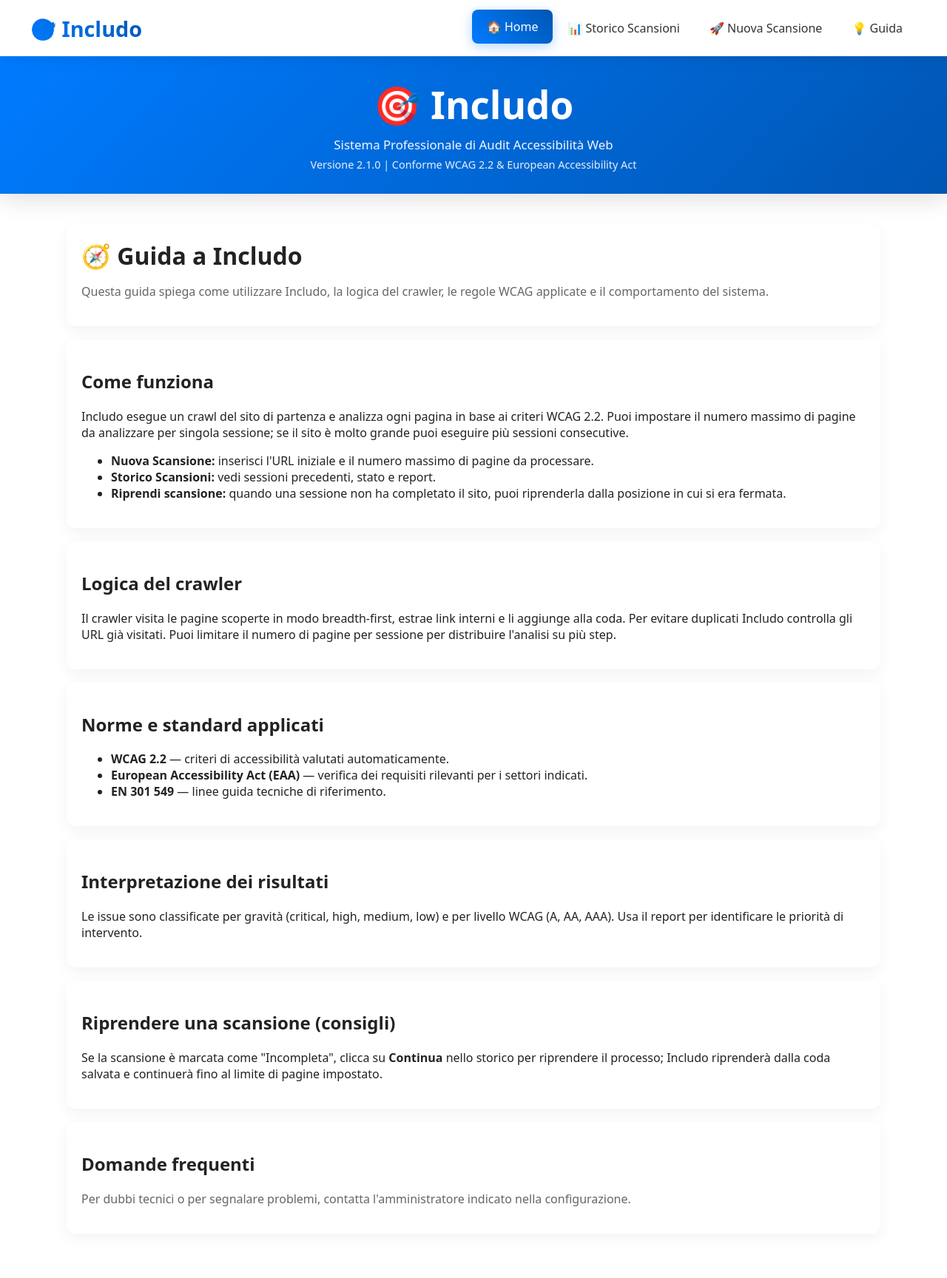
After one commit to francoaquini/includo, a PHP site: page /pages/help.php in a window 1280 px wide. The commit adds this page. Shown: the whole page at 74% size. Run offline with PHP 8.4, Linux system fonts and the light colour scheme; some libraries are stand-ins or nearby versions.

Commit message:
Feat: header partial, help page, resume/incomplete sessions, navbar link fixes and header styling

```diff
--- a/assets/navbar.css
+++ b/assets/navbar.css
@@ -38,3 +38,19 @@
     .nav-menu { gap: 6px; }
     .nav-link { padding: 10px 12px; }
 }
+
+/* Header (full-width) */
+.site-header {
+    width: 100%;
+    background: linear-gradient(135deg, #007bff, #0056b3);
+    color: white; padding: 30px 0; box-shadow: 0 8px 30px rgba(0,0,0,0.12);
+}
+.site-header .header { text-align: center; }
+.site-header .header h1 { margin: 0; font-size: 3.2em; font-weight: 800; }
+.site-header .subtitle { opacity: 0.95; margin-top: 8px; font-size: 1.05em; }
+.site-header .version { opacity: 0.9; margin-top: 6px; font-size: 0.9em; }
+
+@media (max-width: 768px) {
+    .site-header { padding: 20px 0; }
+    .site-header .header h1 { font-size: 2em; }
+}
--- /dev/null
+++ b/pages/help.php
@@ -0,0 +1,73 @@
+<?php
+/**
+ * Pagina Guida - spiegazioni su funzionamento, logica e norme rispettate
+ */
+
+?>
+<!DOCTYPE html>
+<html lang="it">
+<head>
+    <meta charset="utf-8">
+    <meta name="viewport" content="width=device-width,initial-scale=1">
+    <title>Guida - Includo</title>
+    <link rel="stylesheet" href="<?php echo INCLUDO_BASE_PATH; ?>assets/navbar.css">
+    <style>
+        body{font-family:system-ui,-apple-system,Segoe UI,Roboto,Ubuntu,Arial,sans-serif;margin:0;color:#222}
+        .wrap{max-width:1100px;margin:24px auto;padding:18px}
+        .card{background:#fff;padding:20px;border-radius:12px;box-shadow:0 6px 20px rgba(0,0,0,.05);margin-bottom:18px}
+        h1{margin:0 0 8px}
+        .muted{color:#666}
+        pre{background:#f6f8fa;padding:12px;border-radius:8px;overflow:auto}
+    </style>
+</head>
+<body>
+<?php require __DIR__ . '/../partials/navbar.php'; ?>
+<?php require __DIR__ . '/../partials/header.php'; ?>
+
+<div class="wrap">
+    <div class="card">
+        <h1>🧭 Guida a Includo</h1>
+        <p class="muted">Questa guida spiega come utilizzare Includo, la logica del crawler, le regole WCAG applicate e il comportamento del sistema.</p>
+    </div>
+
+    <div class="card">
+        <h2>Come funziona</h2>
+        <p>Includo esegue un crawl del sito di partenza e analizza ogni pagina in base ai criteri WCAG 2.2. Puoi impostare il numero massimo di pagine da analizzare per singola sessione; se il sito è molto grande puoi eseguire più sessioni consecutive.</p>
+        <ul>
+            <li><strong>Nuova Scansione:</strong> inserisci l'URL iniziale e il numero massimo di pagine da processare.</li>
+            <li><strong>Storico Scansioni:</strong> vedi sessioni precedenti, stato e report.</li>
+            <li><strong>Riprendi scansione:</strong> quando una sessione non ha completato il sito, puoi riprenderla dalla posizione in cui si era fermata.</li>
+        </ul>
+    </div>
+
+    <div class="card">
+        <h2>Logica del crawler</h2>
+        <p>Il crawler visita le pagine scoperte in modo breadth-first, estrae link interni e li aggiunge alla coda. Per evitare duplicati Includo controlla gli URL già visitati. Puoi limitare il numero di pagine per sessione per distribuire l'analisi su più step.</p>
+    </div>
+
+    <div class="card">
+        <h2>Norme e standard applicati</h2>
+        <ul>
+            <li><strong>WCAG 2.2</strong> — criteri di accessibilità valutati automaticamente.</li>
+            <li><strong>European Accessibility Act (EAA)</strong> — verifica dei requisiti rilevanti per i settori indicati.</li>
+            <li><strong>EN 301 549</strong> — linee guida tecniche di riferimento.</li>
+        </ul>
+    </div>
+
+    <div class="card">
+        <h2>Interpretazione dei risultati</h2>
+        <p>Le issue sono classificate per gravità (critical, high, medium, low) e per livello WCAG (A, AA, AAA). Usa il report per identificare le priorità di intervento.</p>
+    </div>
+
+    <div class="card">
+        <h2>Riprendere una scansione (consigli)</h2>
+        <p>Se la scansione è marcata come "Incompleta", clicca su <strong>Continua</strong> nello storico per riprendere il processo; Includo riprenderà dalla coda salvata e continuerà fino al limite di pagine impostato.</p>
+    </div>
+
+    <div class="card">
+        <h2>Domande frequenti</h2>
+        <p class="muted">Per dubbi tecnici o per segnalare problemi, contatta l'amministratore indicato nella configurazione.</p>
+    </div>
+</div>
+</body>
+</html>
--- /dev/null
+++ b/partials/header.php
@@ -0,0 +1,13 @@
+<?php
+// Shared full-width header partial
+// Uses INCLUDO_BASE_PATH for links if available
+?>
+<header class="site-header">
+    <div class="container">
+        <div class="header">
+            <h1>🎯 Includo</h1>
+            <div class="subtitle">Sistema Professionale di Audit Accessibilità Web</div>
+            <div class="version">Versione 2.1.0 | Conforme WCAG 2.2 & European Accessibility Act</div>
+        </div>
+    </div>
+</header>
--- a/partials/navbar.php
+++ b/partials/navbar.php
@@ -2,22 +2,23 @@
 // Partial: shared navigation bar
 // Can be required from pages in different folders. The active class depends on $_GET['page']
 $current = isset($_GET['page']) ? $_GET['page'] : null;
+$base = defined('INCLUDO_BASE_PATH') ? INCLUDO_BASE_PATH : '/';
 ?>
 <nav class="navbar">
     <div class="nav-container">
-        <a href="?" class="nav-brand">🎯 Includo</a>
+        <a href="<?php echo $base; ?>" class="nav-brand">🎯 Includo</a>
         <ul class="nav-menu">
             <li class="nav-item">
-                <a href="?" class="nav-link <?php echo ($current === null ? 'active' : ''); ?>">🏠 Home</a>
+                <a href="<?php echo $base; ?>" class="nav-link <?php echo ($current === null ? 'active' : ''); ?>">🏠 Home</a>
             </li>
             <li class="nav-item">
-                <a href="?page=sessions" class="nav-link <?php echo ($current === 'sessions' ? 'active' : ''); ?>">📊 Storico Scansioni</a>
+                <a href="<?php echo $base; ?>?page=sessions" class="nav-link <?php echo ($current === 'sessions' ? 'active' : ''); ?>">📊 Storico Scansioni</a>
             </li>
             <li class="nav-item">
-                <a href="?page=new" class="nav-link <?php echo ($current === 'new' ? 'active' : ''); ?>">🚀 Nuova Scansione</a>
+                <a href="<?php echo $base; ?>?page=new" class="nav-link <?php echo ($current === 'new' ? 'active' : ''); ?>">🚀 Nuova Scansione</a>
             </li>
             <li class="nav-item">
-                <a href="?page=help" class="nav-link <?php echo ($current === 'help' ? 'active' : ''); ?>">💡 Guida</a>
+                <a href="<?php echo $base; ?>?page=help" class="nav-link <?php echo ($current === 'help' ? 'active' : ''); ?>">💡 Guida</a>
             </li>
         </ul>
     </div>
```
Also changed, not shown: IncludoAuditor.php (+96 -2 lines), includo.php (+23 -11 lines), pages/sessions.php (+13 -8 lines), 1 other file.
